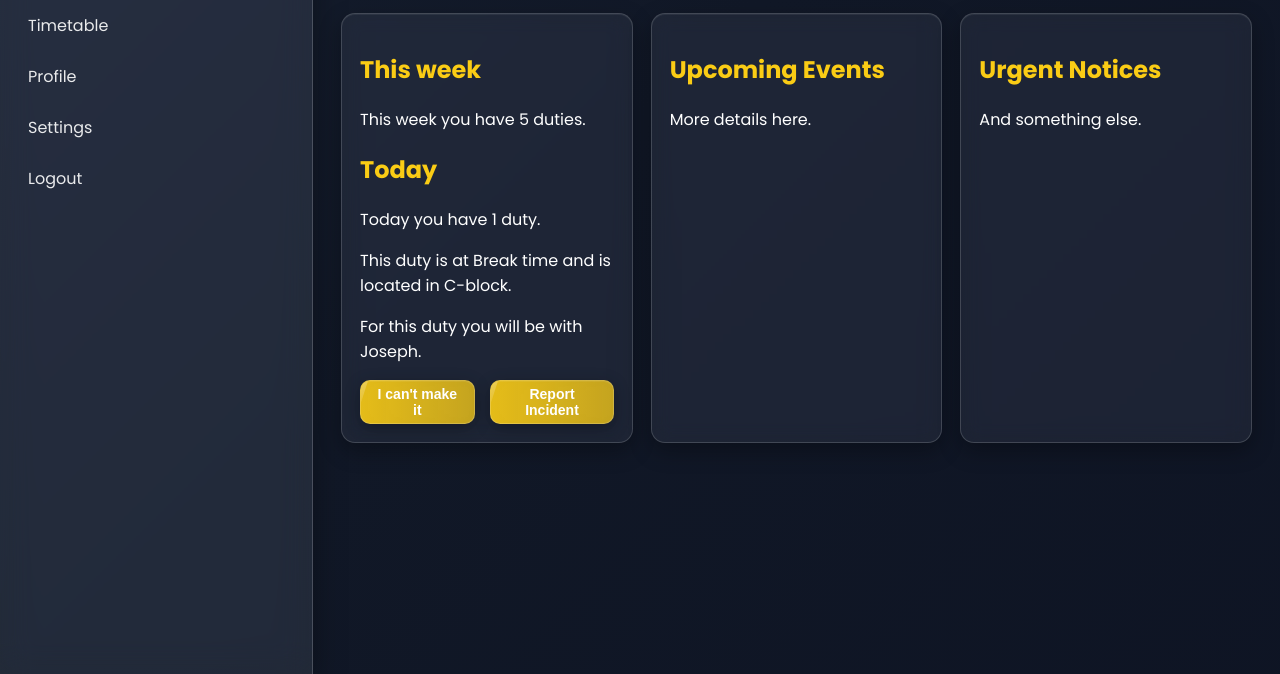
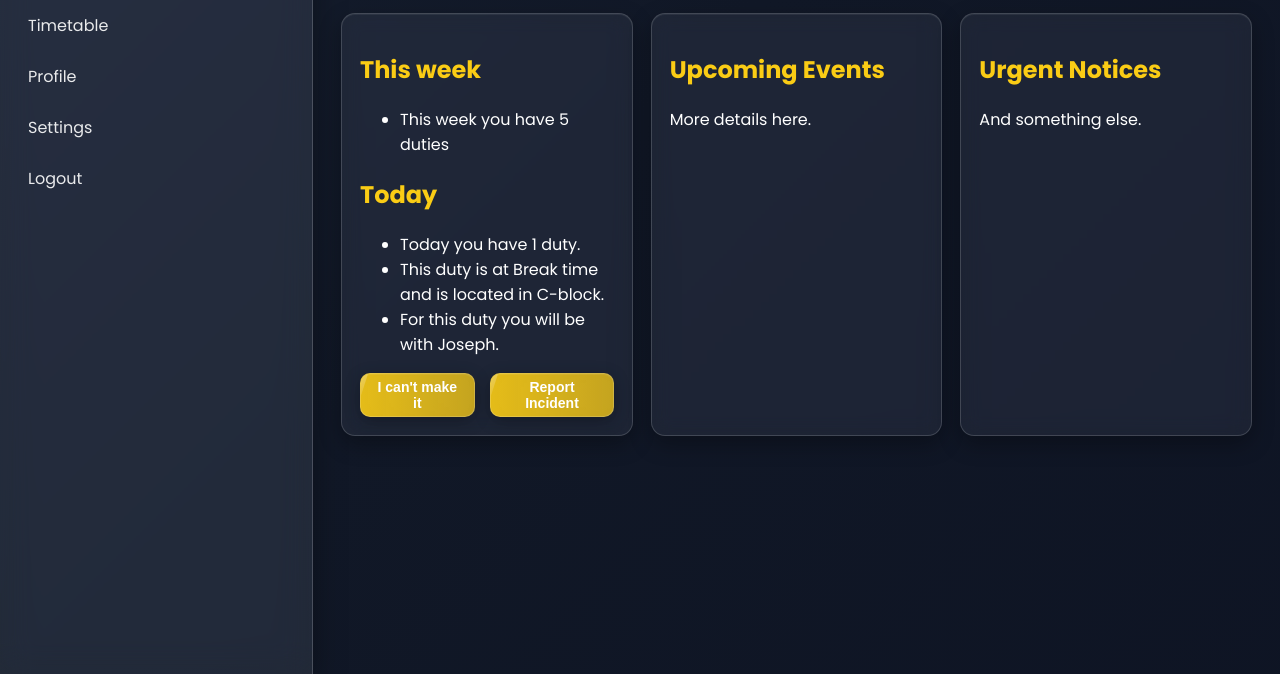
Before and after one commit to Inchbrayock/ManwoodsPrefects.github.io, a plain HTML site: page dashboard.html in a window 1280 px wide. Shown: the part 126-800 px from the top of the page. Drawn offline with Linux system fonts and the light colour scheme.

Commit message:
changed dashboard

```diff
--- a/dashboard.html
+++ b/dashboard.html
@@ -31,11 +31,16 @@
             <section class="cards">
                 <div class="card">
                     <h2>This week</h2>
-                    <p>This week you have 5 duties.</p>
+                    <ul>
+                        <li>This week you have 5 duties</li>
+                    </ul>
                     <h2>Today</h2>
-                    <p>Today you have 1 duty.</p>
-                    <p>This duty is at Break time and is located in C-block.</p>
-                    <p>For this duty you will be with Joseph.</p>
+                    <ul>
+                        <li>Today you have 1 duty.</li>
+                        <li>This duty is at Break time and is located in C-block.</li>
+                        <li>For this duty you will be with Joseph.</li>
+                    </ul>
+
                     <div class='quick-actions'>
                         <button>I can't make it</button>
                         <button>Report Incident</button>
```
